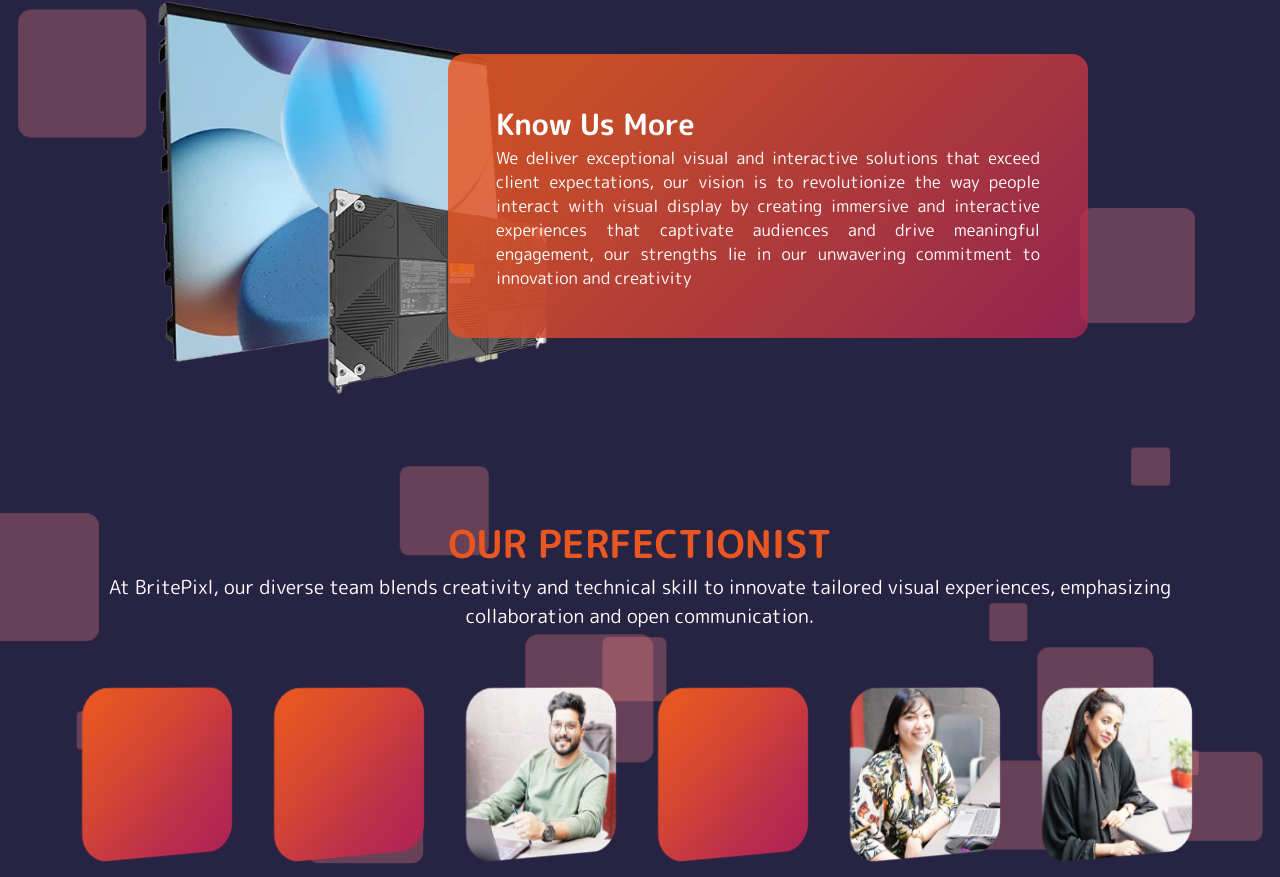
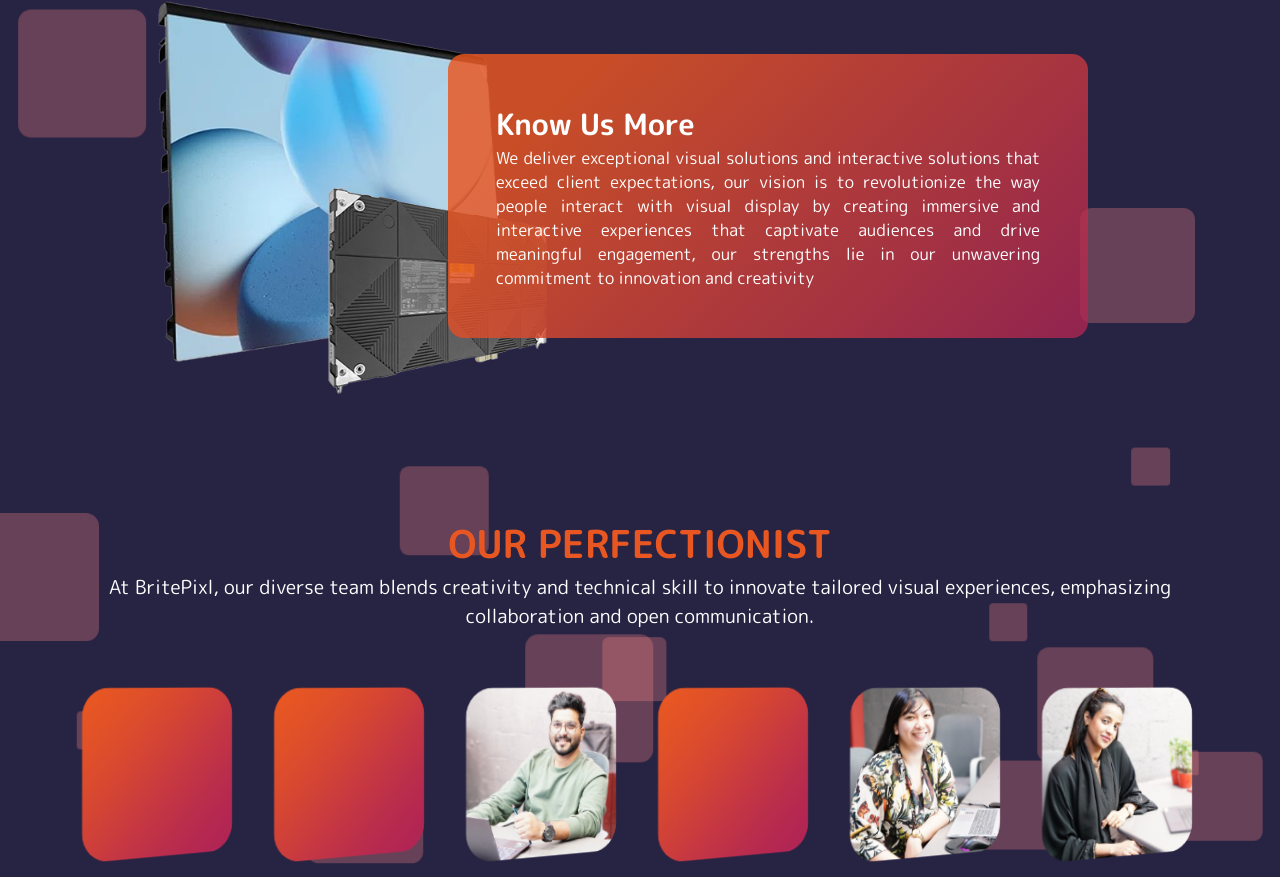
Before and after one commit to BritePixl/Britepixl, a React (Vite) app: page /about in a window 1280 px wide. Shown: the part 1946-2823 px from the top of the page. Built offline with nearby package versions, Linux system fonts and the light colour scheme.

Commit message:
feat: add google analytics

```diff
--- a/index.html
+++ b/index.html
@@ -2,14 +2,29 @@
 <html lang="en">
 
 <head>
+  <!-- Google Tag Manager -->
+  <script>(function (w, d, s, l, i) {
+      w[l] = w[l] || []; w[l].push({
+        'gtm.start':
+          new Date().getTime(), event: 'gtm.js'
+      }); var f = d.getElementsByTagName(s)[0],
+        j = d.createElement(s), dl = l != 'dataLayer' ? '&l=' + l : ''; j.async = true; j.src =
+          'https://www.googletagmanager.com/gtm.js?id=' + i + dl; f.parentNode.insertBefore(j, f);
+    })(window, document, 'script', 'dataLayer', 'GTM-NR9TF6QN');</script>
+  <!-- End Google Tag Manager -->
   <meta charset="UTF-8" />
   <link rel="icon" type="image/svg+xml" href="/bpxl.png" />
   <meta name="viewport" content="width=device-width, initial-scale=1.0" />
+
   <meta name="description"
     content="Britepixl provides LED visual solutions and interactive digital displays for events, corporate environments, and exhibitions. Based in UAE and other regions , we offer customizable digital signage, LED screens, and immersive display experiences. Explore our innovative technologies and extensive product offerings.">
 </head>
 
 <body>
+  <!-- Google Tag Manager (noscript) -->
+  <noscript><iframe src="https://www.googletagmanager.com/ns.html?id=GTM-NR9TF6QN" height="0" width="0"
+      style="display:none;visibility:hidden"></iframe></noscript>
+  <!-- End Google Tag Manager (noscript) -->
   <div id="root"></div>
   <script type="module" src="/src/main.jsx"></script>
 </body>
--- a/src/pages/about/aboutComps/AboutUsMore.jsx
+++ b/src/pages/about/aboutComps/AboutUsMore.jsx
@@ -16,16 +16,16 @@ const AboutUsMore = () => {
       </div>
       <div className="about_two_card">
         <div className="two_card_img mid">
-          <img src={twoCardImg} alt="card img" />
+          <img src={twoCardImg} alt="Visual Solutions" />
         </div>
         <div className="mid">
           <div className="two_card_content">
             <h2>Know Us More</h2>
             <p>
-              We deliver exceptional visual and interactive solutions that
-              exceed client expectations, our vision is to revolutionize the way
-              people interact with visual display by creating immersive and
-              interactive experiences that captivate audiences and drive
+              We deliver exceptional visual solutions and interactive solutions
+              that exceed client expectations, our vision is to revolutionize
+              the way people interact with visual display by creating immersive
+              and interactive experiences that captivate audiences and drive
               meaningful engagement, our strengths lie in our unwavering
               commitment to innovation and creativity
             </p>
```
